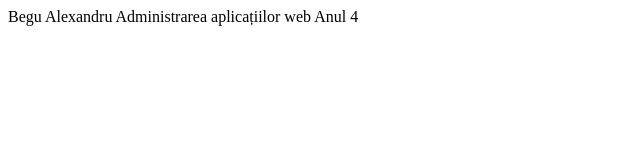
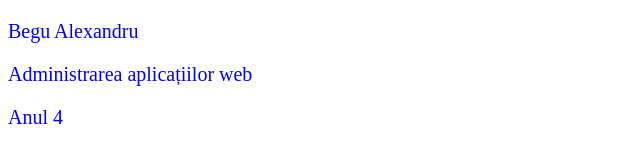
Before and after one commit to BeguAlexandru/WebCEITI, a plain HTML site: page index.html in a window 1280 px wide. Shown: the whole page, without its empty margins (0-640 px from the left). Drawn offline with Linux system fonts and the light colour scheme.

Commit message:
add style.ss/ modif index.html

```diff
--- a/index.html
+++ b/index.html
@@ -1,3 +1,16 @@
-Begu Alexandru
-Administrarea aplicațiilor web
-Anul 4
+<!DOCTYPE html>
+<html lang="en">
+<head>
+	<meta charset="UTF-8">
+	<meta name="viewport" content="width=device-width, initial-scale=1.0">
+	<title>Document</title>
+	<link rel="stylesheet" href="style.css">
+</head>
+<body>
+	<p>Begu Alexandru </p>
+	<p>Administrarea aplicațiilor web</p>
+	<p>Anul 4</p>
+
+
+</body>
+</html>
--- /dev/null
+++ b/style.css
@@ -0,0 +1,4 @@
+p{
+	color: blue;
+	font-size: 20px;
+}
```
